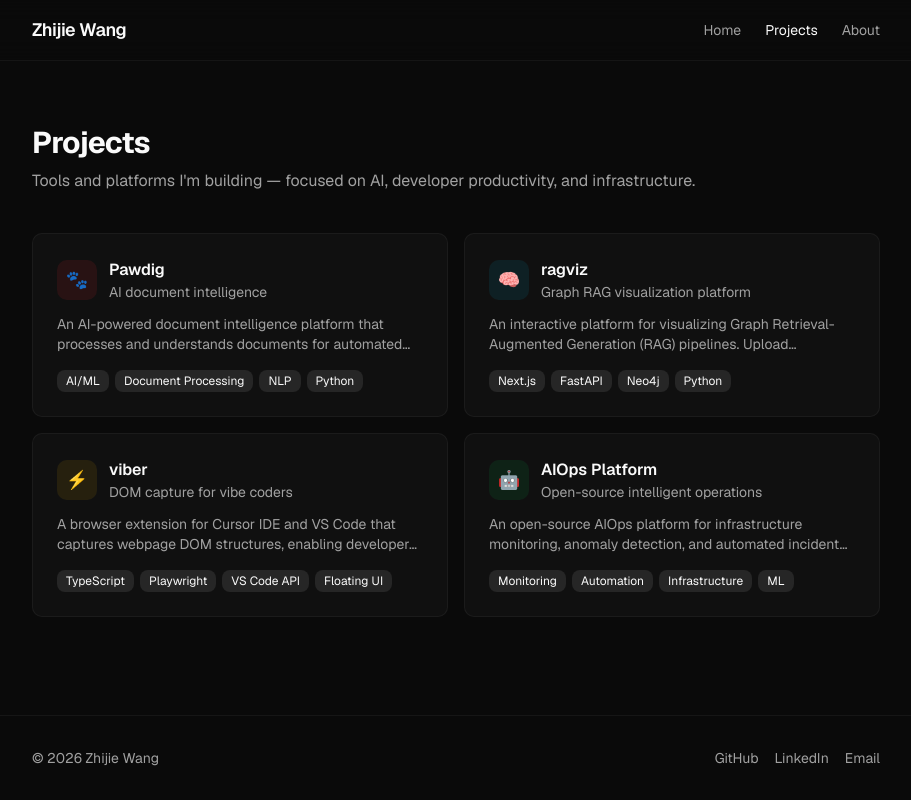
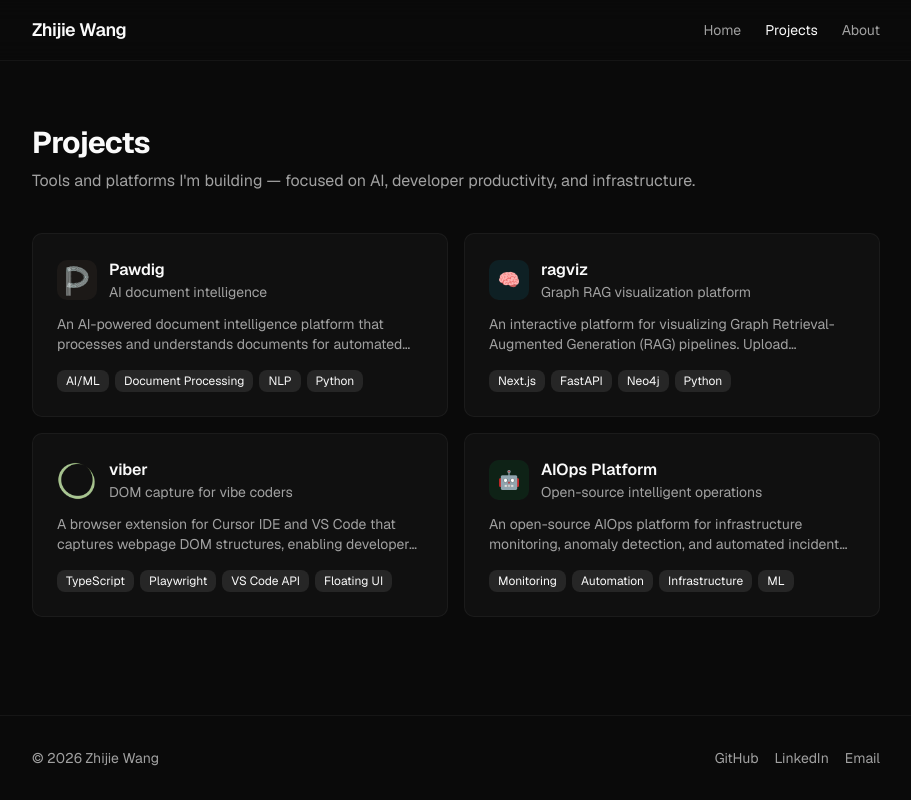
Before and after one commit to zhijiewong/zhijiewang, a Next.js app: page /projects in a window 1280 px wide. Shown: the whole page, without its empty margins (184-1095 px from the left). Built offline with nearby package versions, Linux system fonts and the light colour scheme.

Commit message:
Use real logos for Pawdig and viber, emojis for ragviz and AIOps

```diff
--- a/app/projects/[slug]/page.tsx
+++ b/app/projects/[slug]/page.tsx
@@ -4,6 +4,7 @@ import Link from "next/link";
 import { notFound } from "next/navigation";
 import { Badge } from "@/components/ui/badge";
 import { projects, getProject, siteConfig } from "@/lib/data";
+import { ProjectIcon } from "@/components/project-card";
 
 export function generateStaticParams() {
   return projects.map((p) => ({ slug: p.slug }));
@@ -52,9 +53,19 @@ export default async function ProjectPage({
         {/* Header */}
         <div className="mb-10">
           <div className="mb-4 flex items-center gap-4">
-            <div className={`flex h-14 w-14 items-center justify-center rounded-xl text-2xl ${project.color}`}>
-              {project.emoji}
-            </div>
+            {project.logo ? (
+              <Image
+                src={project.logo}
+                alt={project.name}
+                width={56}
+                height={56}
+                className="h-14 w-14 rounded-xl object-cover"
+              />
+            ) : (
+              <div className={`flex h-14 w-14 items-center justify-center rounded-xl text-2xl ${project.color}`}>
+                {project.emoji}
+              </div>
+            )}
             <div>
               <h1 className="text-3xl font-bold tracking-tight">
                 {project.name}
--- a/components/project-card.tsx
+++ b/components/project-card.tsx
@@ -1,6 +1,26 @@
 import Link from "next/link";
+import Image from "next/image";
 import { Badge } from "@/components/ui/badge";
 import type { Project } from "@/lib/data";
+
+function ProjectIcon({ project }: { project: Project }) {
+  if (project.logo) {
+    return (
+      <Image
+        src={project.logo}
+        alt={project.name}
+        width={40}
+        height={40}
+        className="h-10 w-10 rounded-lg object-cover"
+      />
+    );
+  }
+  return (
+    <div className={`flex h-10 w-10 items-center justify-center rounded-lg text-lg ${project.color}`}>
+      {project.emoji}
+    </div>
+  );
+}
 
 export function ProjectCard({ project }: { project: Project }) {
   return (
@@ -9,9 +29,7 @@ export function ProjectCard({ project }: { project: Project }) {
       className="group block rounded-lg border border-border/50 bg-card/50 p-6 transition-colors hover:border-blue-500/30 hover:bg-card"
     >
       <div className="mb-3 flex items-center gap-3">
-        <div className={`flex h-10 w-10 items-center justify-center rounded-lg text-lg ${project.color}`}>
-          {project.emoji}
-        </div>
+        <ProjectIcon project={project} />
         <div>
           <h3 className="font-semibold group-hover:text-blue-400 transition-colors">
             {project.name}
@@ -34,3 +52,5 @@ export function ProjectCard({ project }: { project: Project }) {
     </Link>
   );
 }
+
+export { ProjectIcon };
--- a/lib/data.ts
+++ b/lib/data.ts
@@ -19,8 +19,9 @@ export interface Project {
   tech: string[];
   links: { label: string; url: string }[];
   featured: boolean;
-  emoji: string;
+  emoji?: string;
   color: string;
+  logo?: string;
 }
 
 export const projects: Project[] = [
@@ -37,8 +38,8 @@ export const projects: Project[] = [
     tech: ["AI/ML", "Document Processing", "NLP", "Python"],
     links: [{ label: "Website", url: "https://pawdig.com" }],
     featured: true,
-    emoji: "🐾",
     color: "text-red-400 bg-red-500/10",
+    logo: "/pawdig-logo.png",
   },
   {
     slug: "ragviz",
@@ -73,8 +74,8 @@ export const projects: Project[] = [
       { label: "GitHub", url: "https://github.com/zhijiewong/viber" },
     ],
     featured: true,
-    emoji: "⚡",
     color: "text-yellow-400 bg-yellow-500/10",
+    logo: "/viber-logo.png",
   },
   {
     slug: "aiops",
```
Also changed, not shown: public/viber-logo.png (added).
